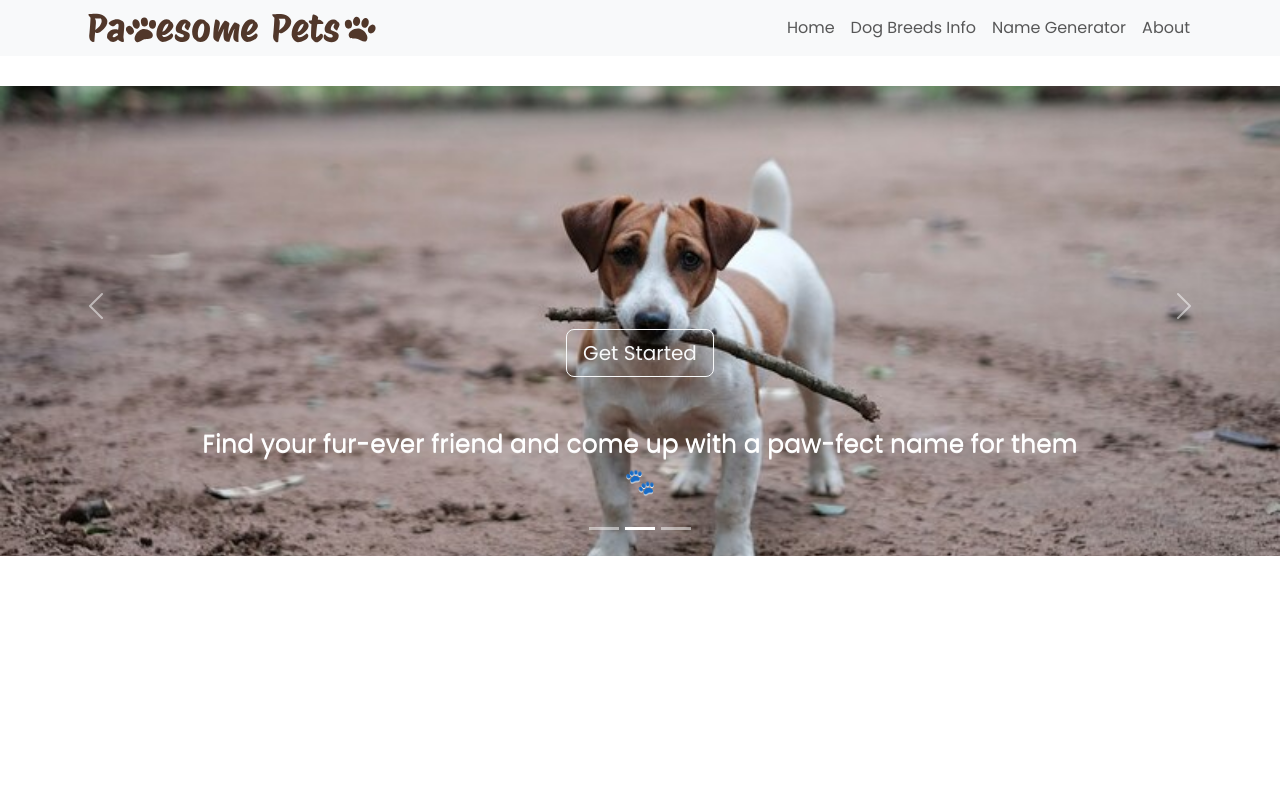
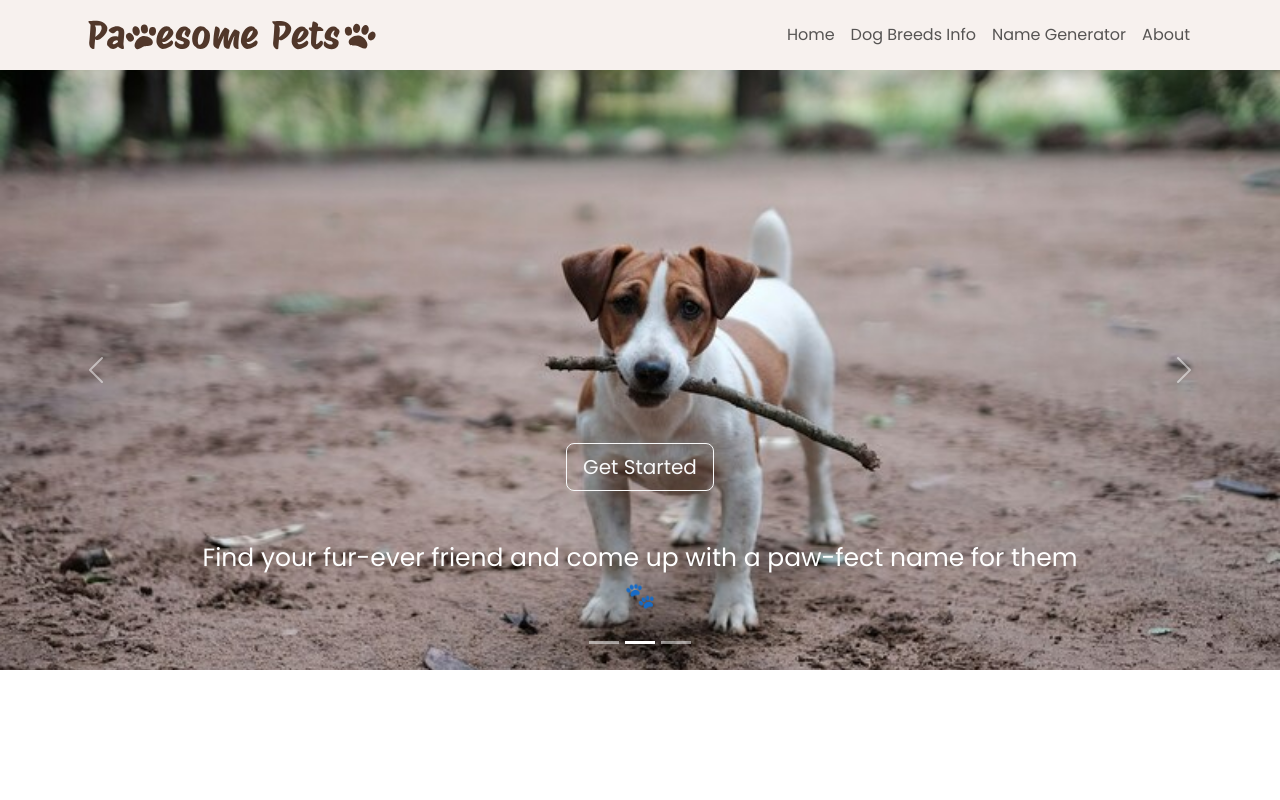
Before and after one commit to rosiegalezia/pawsome-pets, a React (Vite) app: page / in a window 1280 px wide. Shown: the top 800 px of the page. Built offline with nearby package versions, Linux system fonts and the light colour scheme.

Commit message:
logo color changed. img padding removed

```diff
--- a/src/Components/Carousel.jsx
+++ b/src/Components/Carousel.jsx
@@ -4,6 +4,7 @@ import carouselImg2 from '../assets/carouselImg2.jpg';
 import carouselImg3 from '../assets/carouselImg3.jpg';
 import Button from 'react-bootstrap/Button';
 import { Link } from 'react-router-dom';
+import "@fontsource/poppins"; // Defaults to weight 400
 import './NavBar.css';
 
 function CarouselFade() {
--- a/src/Components/NavBar.css
+++ b/src/Components/NavBar.css
@@ -1,23 +1,20 @@
-
 
 body {
   font-family: poppins;
+}
+
+.bg-body-tertiary {
+  background-color: #f7f1ee !important;
+  height: 70px;
 }
 
 .ms-auto {
   font-family: poppins!important;
 }
 
-.logo{
-  font-size: 15px!important;
-  font-weight: 600;
-  font-family: poppins !important;
-  color: rgb(77, 75, 75) !important;
-}
-
 .c-item {
-  height:500px;
-  padding-top:30px;
+  height:600px;
+  /* padding-top:30px; */
 }
 .carousel-img {
   height:100%;
@@ -37,7 +34,6 @@ body {
 .carouselP {
   font-size: 25px;
   font-family: poppins!important;
-  text-shadow: 0px 1px whitesmoke;
 }
 .carouselWelcome {
   font-size: 35px;
--- a/src/Components/NavBar.jsx
+++ b/src/Components/NavBar.jsx
@@ -3,6 +3,7 @@ import Nav from 'react-bootstrap/Nav';
 import Navbar from 'react-bootstrap/Navbar';
 import NavDropdown from 'react-bootstrap/NavDropdown';
 import { NavLink } from "react-router-dom";
+import { Link } from 'react-router-dom';
 import "@fontsource/poppins"; // Defaults to weight 400
 import "@fontsource/poppins/400.css"; // Specify weight
 import "@fontsource/poppins/400-italic.css"; // Specify weight and style
@@ -12,9 +13,11 @@ import Logo from "../assets/logo-one-line.svg"
 
 function NavBar() {
   return (
-    <Navbar expand="lg" className="bg-body-tertiary">
+    <Navbar expand="lg" className="bg-light bg-body-tertiary ">
       <Container className=''>
-      <img src={Logo} alt="" className='navbar-logo'/>
+        <Link to="/#">
+          <img src={Logo} alt="" className='navbar-logo' />
+        </Link>
         <Navbar.Toggle aria-controls="basic-navbar-nav" />
         <Navbar.Collapse id="basic-navbar-nav">
           <Nav className="ms-auto">
```
